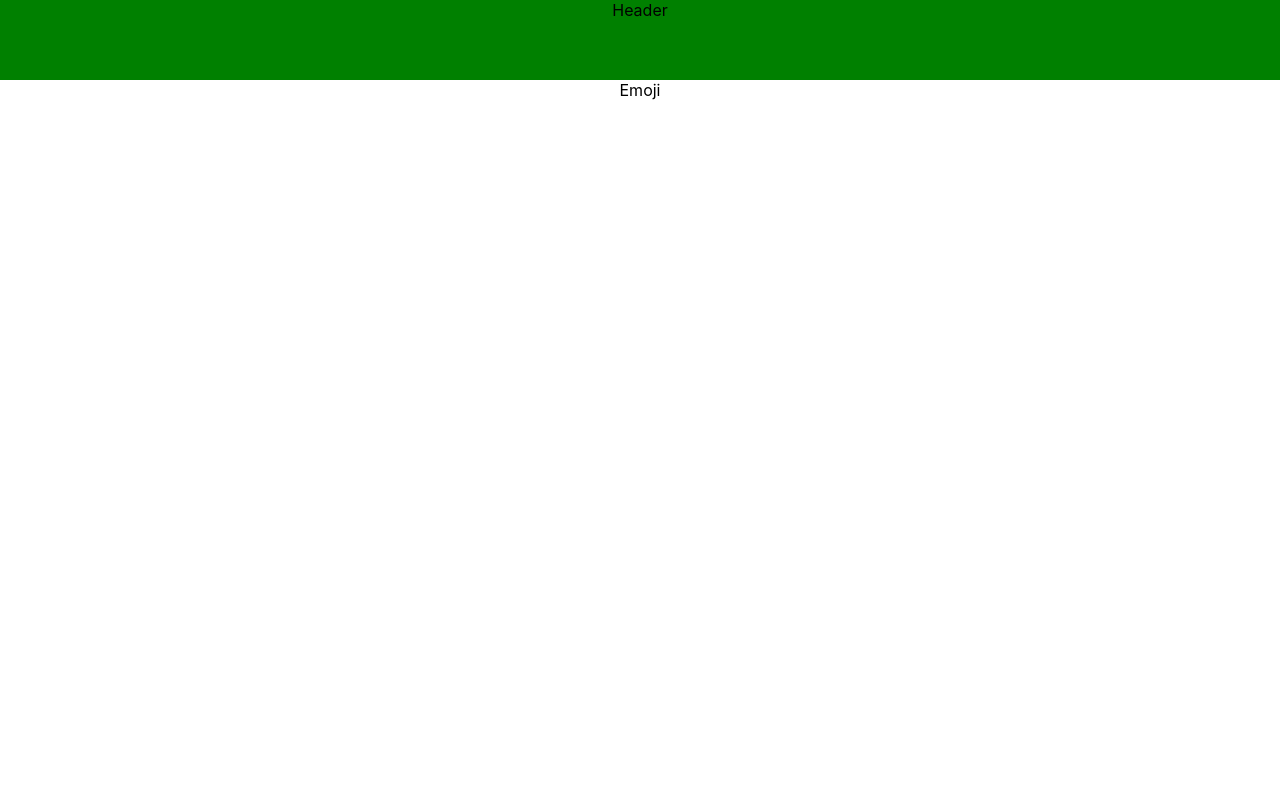
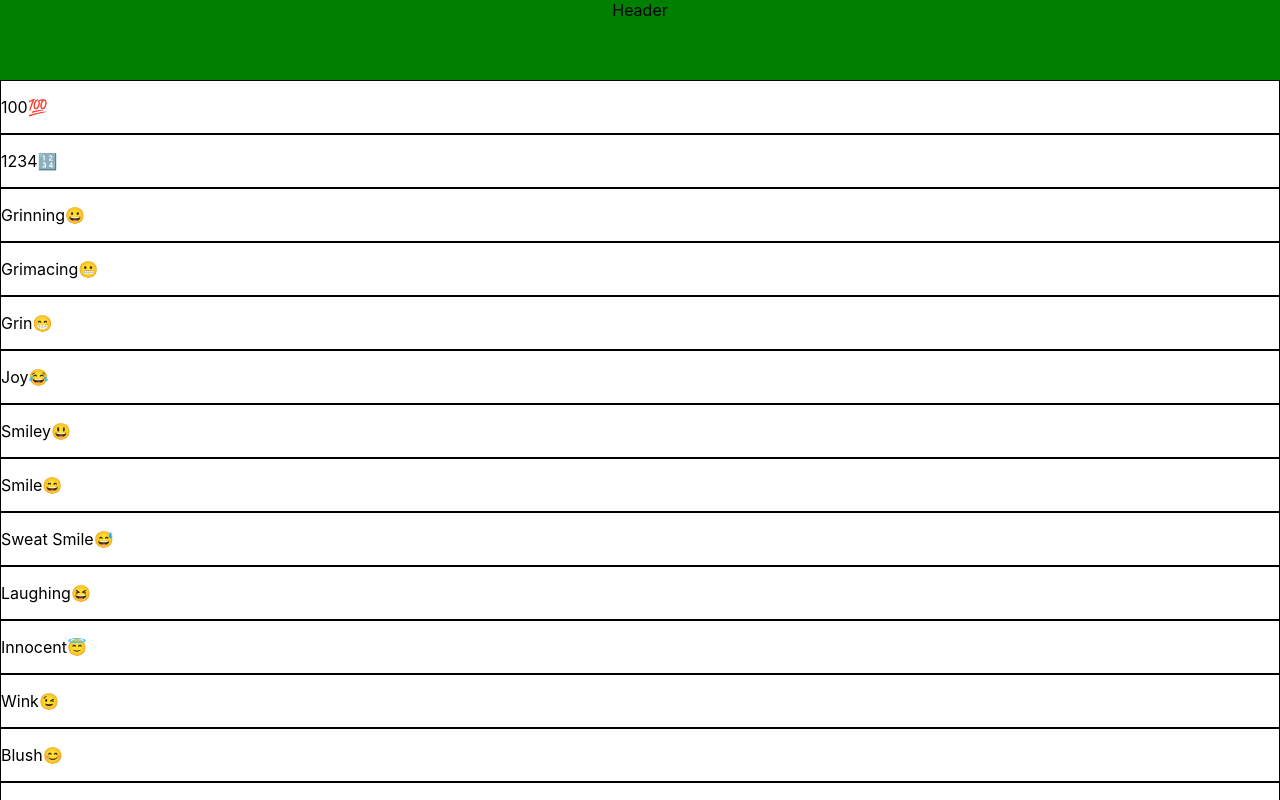
Before and after one commit to ramavatarmeena99/Avatar-Emoji-Search, a React (Create React App) app: page / in a window 1280 px wide. Shown: the top 800 px of the page. Built offline with nearby package versions, Linux system fonts and the light colour scheme.

Commit message:
emoji add

```diff
--- a/src/Components/Emoji/Emoji.js
+++ b/src/Components/Emoji/Emoji.js
@@ -1,7 +1,20 @@
 import React from 'react'
+import { dataEmoji } from '../Data/DataEmoji'
 
 export default function Emoji() {
   return (
-    <div>Emoji</div>
+    <div>
+        {dataEmoji.map((i,index)=>{
+            return(
+            <div style={{border:"1px solid black", display:"flex"}}>
+                <p>{i.title}</p>
+                <p>{i.symbol}</p>
+
+
+            </div>
+                )
+        })}
+
+  </div>
   )
 }
```
